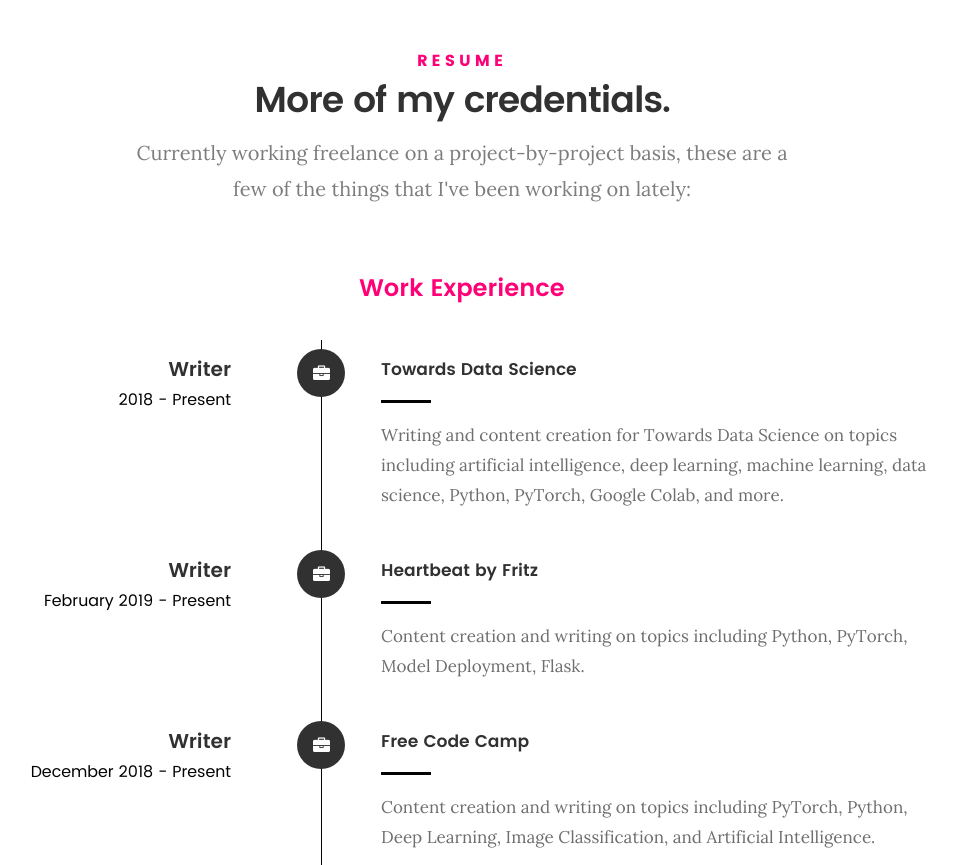
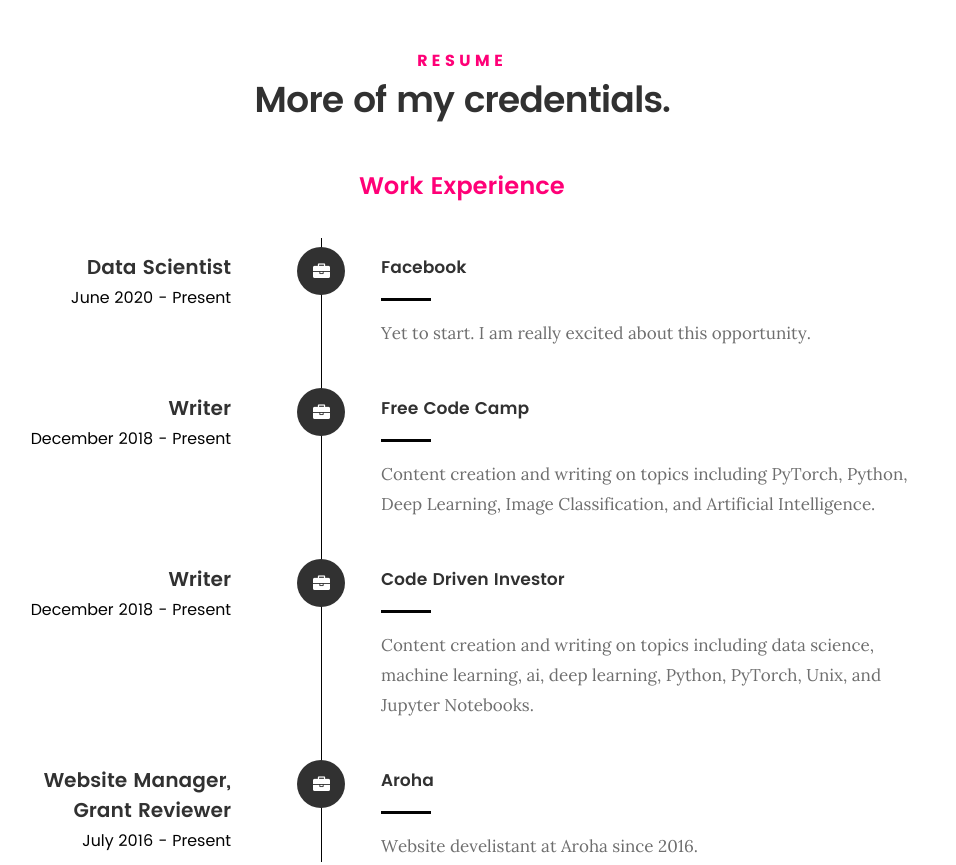
Before and after one commit to menuka07/MenukaJaiswal, a plain HTML site: page index.html in a window 1280 px wide. Shown: the part 5580-6445 px from the top of the page, without its empty margins (178-1134 px from the left). Drawn offline with Linux system fonts and the light colour scheme; files that its build step writes are made by us from their sources; files whose address does not match are found by name.

Commit message:
Update index.html

```diff
--- a/index.html
+++ b/index.html
@@ -653,9 +653,6 @@
 
    			<h5>Resume</h5>
    			<h1>More of my credentials.</h1>
-
-   			<p class="lead">Currently working freelance on a project-by-project basis, these are a few of the things that I've been working on lately:</p>
-
    		</div>
    	</div> <!-- /section-intro-->
 
@@ -678,31 +675,13 @@
 	   				</div>
 
 	   				<div class="timeline-header">
-	   					<h3>Writer</h3>
-	   					<p>2018 - Present</p>
+	   					<h3>Data Scientist</h3>
+	   					<p>June 2020 - Present</p>
 	   				</div>
 
 	   				<div class="timeline-content">
-	   					<h4>Towards Data Science</h4>
-	   					<p>Writing and content creation for Towards Data Science on topics including artificial intelligence, deep learning, machine learning, data science, Python, PyTorch, Google Colab, and more.</p>
-	   				</div>
-
-	   			</div> <!-- /timeline-block -->
-
-				<div class="timeline-block">
-
-	   				<div class="timeline-ico">
-	   					<i class="fa fa-briefcase"></i>
-	   				</div>
-
-	   				<div class="timeline-header">
-	   					<h3>Writer</h3>
-	   					<p>February 2019 - Present</p>
-	   				</div>
-
-	   				<div class="timeline-content">
-	   					<h4>Heartbeat by Fritz</h4>
-	   					<p>Content creation and writing on topics including Python, PyTorch, Model Deployment, Flask.</p>
+	   					<h4>Facebook</h4>
+	   					<p>Yet to start. I am really excited about this opportunity.</p>
 	   				</div>
 
 	   			</div> <!-- /timeline-block -->
```
